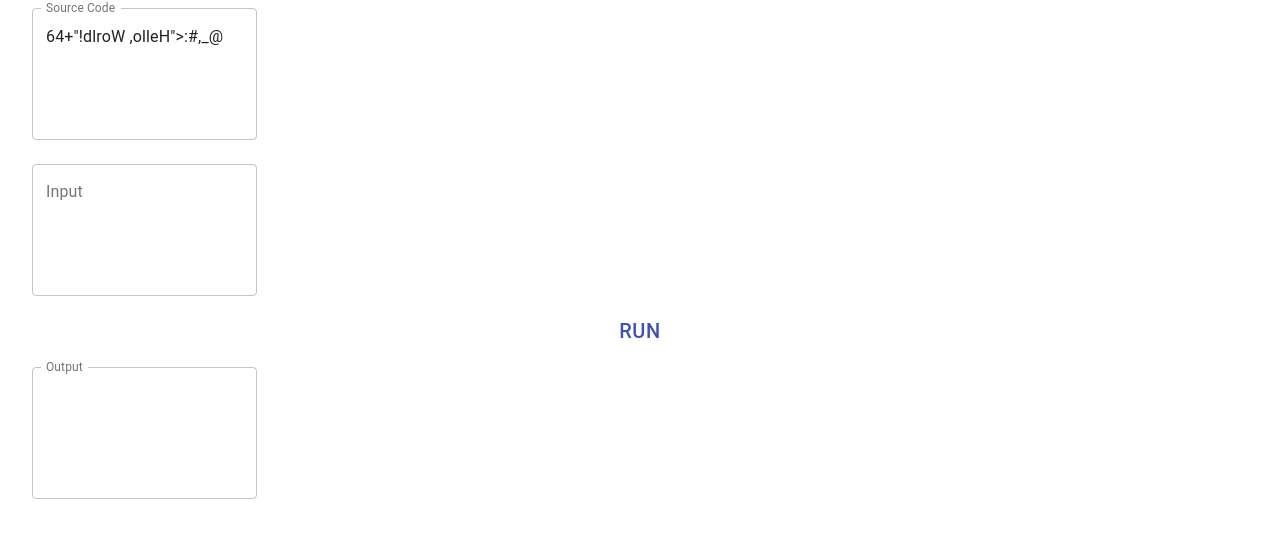
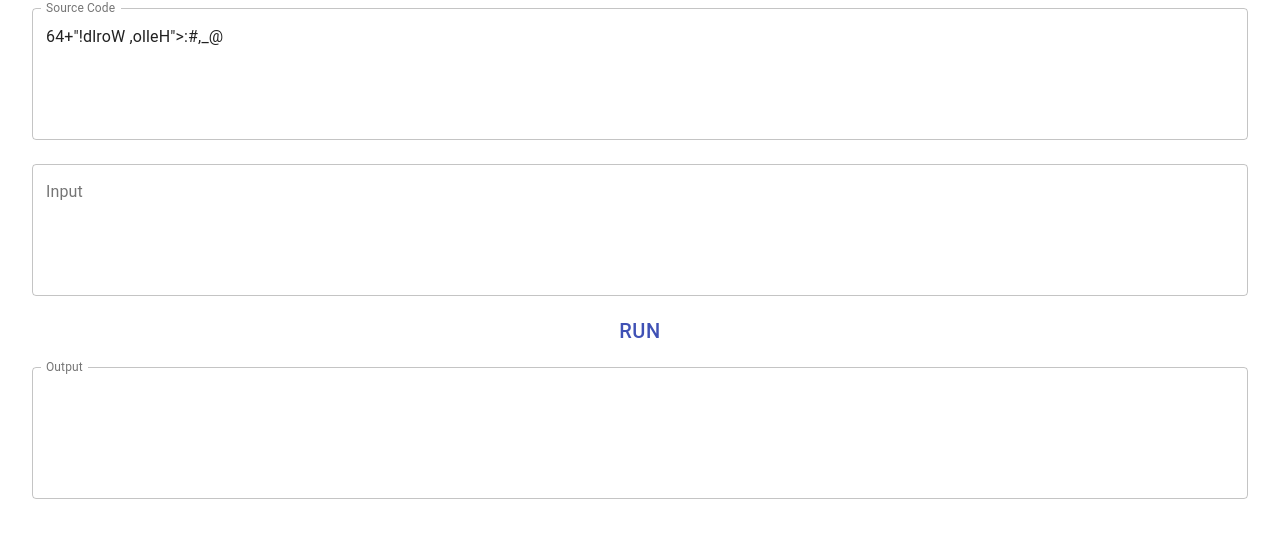
Before and after one commit to jpnykw/befunge-interpreter, a React app: page / in a window 1280 px wide. Shown: the top 538 px of the page. Built offline with nearby package versions, Linux system fonts and the light colour scheme; the HTML template or start-up script is replaced by a standard one.

Commit message:
:recycle: rollback components before e87f488

```diff
--- a/src/components/Input.tsx
+++ b/src/components/Input.tsx
@@ -9,9 +9,13 @@ interface InputProps {
   id: string;
 };
 
+const StyledTextField = styled(TextField)`
+  width: 100%;
+`;
+
 const Input: React.FC<InputProps> = (props) => {
   return (
-    <TextField
+    <StyledTextField
       id={props.id}
       label={props.label}
       multiline
--- a/src/components/Output.tsx
+++ b/src/components/Output.tsx
@@ -8,9 +8,13 @@ interface OutputProps {
   id: string;
 };
 
+const StyledTextField = styled(TextField)`
+  width: 100%;
+`;
+
 const Input: React.FC<OutputProps> = (props) => {
   return (
-    <TextField
+    <StyledTextField
       id={props.id}
       label={props.label}
       multiline
```
